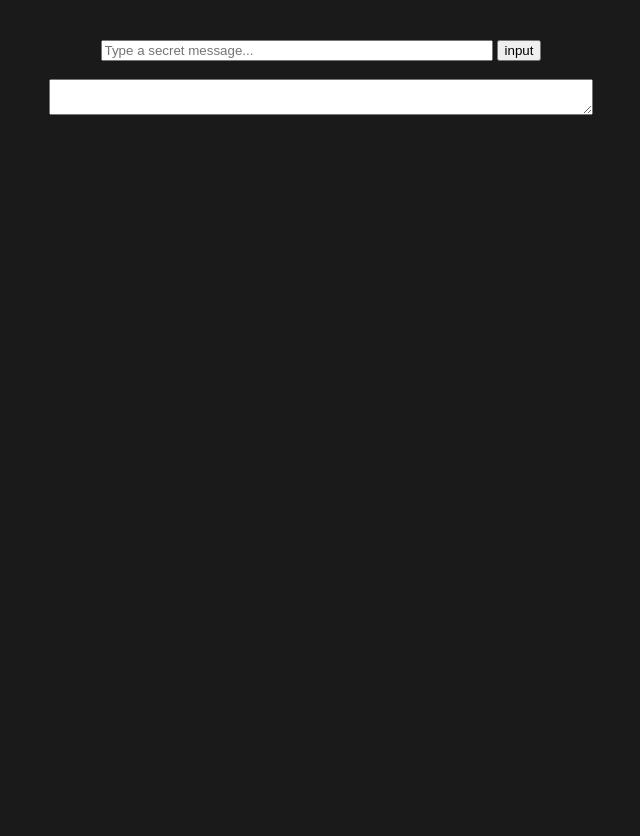
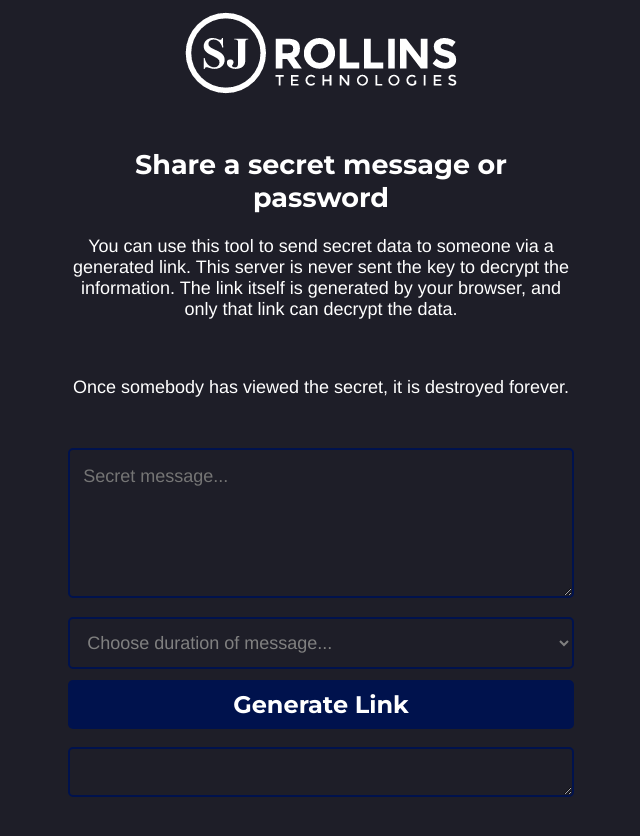
Before and after one commit to basht0p/BurnAfterClicking, a website: page public/index.html in a window 1280 px wide. Shown: the whole page, without its empty margins (319-959 px from the left). Drawn offline with nearby package versions, Linux system fonts and the light colour scheme.

Commit message:
Major Upgrade
Full functionality with cron-job deletion of stale data, styling, and much more.

v1.0

```diff
--- a/package.json
+++ b/package.json
@@ -11,6 +11,7 @@
   "license": "ISC",
   "dependencies": {
     "express": "^4.17.3",
+    "node-cron": "^3.0.0",
     "sqlite3": "^5.0.5"
   }
 }
--- a/public/index.html
+++ b/public/index.html
@@ -12,13 +12,33 @@
 	<link rel="stylesheet" href="style.css">
 </head>
 <body>
-	<div id="mainForm">
-		<form action="/" id="messageForm" method="post">
-			<input type="text" name="message" style="width:50%;" placeholder="Type a secret message..." />
-			<input type="submit" value="input" />
+	<img src="./sjrpath.png" class="logo" />
+	<div id="info">
+		<h2>Share a secret message or password</h2>
+		<p> You can use this tool to send secret data to someone via a generated link. This server is never sent the key to decrypt the information.
+		The link itself is generated by your browser, and only that link can decrypt the data.</p>
+		<br />
+		<p> Once somebody has viewed the secret, it is destroyed forever.</p>
+	</div>
+	<div id="messageForm">
+		<form id="mainForm">
+			<textarea name="message" id="message" class="feedback-input" placeholder="Secret message..."></textarea>
+			<select name="ttl" id="ttl" class="dropdownDisabledOption feedback-input">
+				<option class="dropdownOption" value="" disabled selected>Choose duration of message...</option>
+				<option class="dropdownOption" value="15">15 minutes</option>
+				<option class="dropdownOption" value="30">30 minutes</option>
+				<option class="dropdownOption" value="60">1 hour</option>
+				<option class="dropdownOption" value="180">3 hours</option>
+				<option class="dropdownOption" value="360">6 hours</option>
+				<option class="dropdownOption" value="720">12 hours</option>
+				<option class="dropdownOption" value="1440">1 day</option>
+				<option class="dropdownOption" value="2880">2 days</option>
+			</select>
+			<br />
+			<input type="submit" value="Generate Link" />
 			<br />
 			<br />
-			<textarea readonly style="font-weight:bolder; text-align:center; width:70%;" id="link"></textarea>
+			<textarea readonly id="link" class="feedback-input"></textarea>
 		</form>
 	</div>
 
--- a/public/linkGen.js
+++ b/public/linkGen.js
@@ -1,4 +1,3 @@
-
 function makeid(length) {
 	var result = '';
 	var characters = 'ABCDEFGHIJKLMNOPQRSTUVWXYZabcdefghijklmnopqrstuvwxyz0123456789';
@@ -35,14 +34,21 @@ $("#messageForm").submit(function (event) {
 
 	event.preventDefault();
 
-	var msgInput = $("#messageForm").find('input[name="message"]').val();
+	var duration = $("#messageForm").find('select[name="ttl"]').val();
+
+	var expiration = new Date();
+
+	expiration.setMinutes( expiration.getMinutes() + parseInt(duration))
+
+	var msgInput = $("#messageForm").find('textarea[name="message"]').val();
 
 	var encryptedMsg = encryptMsg(msgInput)
 
 	// AJAX options for LinkGen POST
 	var postData = {
 		"data": (encryptedMsg.toString()),
-		"iv": ivInit
+		"iv": ivInit,
+		"ttl": expiration.getTime()
 	}
 	const linkGenAjax = {
 		"type": 'POST',
@@ -52,7 +58,7 @@ $("#messageForm").submit(function (event) {
 		"async": false
 	}
 
-	// Send the data using post
+	// Send the post
 	$.ajax(linkGenAjax);
 
 	// Set link field to newly created link
--- a/public/show/style.css
+++ b/public/show/style.css
@@ -1,16 +1,46 @@
-html,
+@import url(https://fonts.googleapis.com/css?family=Montserrat:400,700);
+
 body {
-  height: 100%;
-  margin: 0;
-  padding: 0;
-  background-color: #1a1a1a;
-  color: rgb(0, 0, 0);
+    background: rgb(30,30,40);
+    max-width: 40%;
+    margin: 50px auto;
+    color: white;
+    font-family: 'Montserrat', Arial, Helvetica, sans-serif;
+    font-weight: 500;
+    padding: 13px;
+    margin-bottom: 15px;
+    text-align: center;
 }
 
-#mainForm {
-    margin-top: 40px;
-    width: 60%;
+.logo {
+    display: block;
     margin-left: auto;
     margin-right: auto;
-    text-align: center;
 }
+
+.feedback-input {
+    color: white;
+    font-family: Helvetica, Arial, sans-serif;
+    font-weight: 500;
+    font-size: 18px;
+    border-radius: 5px;
+    line-height: 22px;
+    background-color: transparent;
+    border: 2px solid #00124d;
+    transition: all 0.3s;
+    padding: 13px;
+    margin-bottom: 15px;
+    width: 100%;
+    box-sizing: border-box;
+    outline: 0;
+    overflow: auto;
+}
+
+    .feedback-input:focus {
+        border: 2px solid #002499;
+    }
+
+#link {
+    line-height: 100%;
+    text-align: left;
+}
--- a/public/style.css
+++ b/public/style.css
@@ -1,16 +1,97 @@
-html,
+@import url(https://fonts.googleapis.com/css?family=Montserrat:400,700);
+
 body {
-  height: 100%;
-  margin: 0;
-  padding: 0;
-  background-color: #1a1a1a;
-  color: rgb(0, 0, 0);
+    background: rgb(30,30,40);
 }
 
-#mainForm {
-    margin-top: 40px;
-    width: 60%;
+form {
+    max-width: 40%;
+    margin: 50px auto;
+}
+
+.logo {
+    display: block;
     margin-left: auto;
     margin-right: auto;
+}
+
+#info {
+    color: white;
+    font-weight: 500;
+    font-size: 18px;
     text-align: center;
+    max-width: 40%;
+    margin: 50px auto;
 }
+
+#info h2 {
+    font-family: 'Montserrat', Arial, Helvetica, sans-serif;
+}
+
+#info p {
+    font-family: Helvetica, Arial, sans-serif;
+}
+
+.feedback-input {
+    color: white;
+    font-family: Helvetica, Arial, sans-serif;
+    font-weight: 500;
+    font-size: 18px;
+    border-radius: 5px;
+    line-height: 22px;
+    background-color: transparent;
+    border: 2px solid #00124d;
+    transition: all 0.3s;
+    padding: 13px;
+    margin-bottom: 15px;
+    width: 100%;
+    box-sizing: border-box;
+    outline: 0;
+}
+
+    .feedback-input:focus {
+        border: 2px solid #002499;
+    }
+
+#message {
+    height: 150px;
+    line-height: 150%;
+    resize: vertical;
+}
+
+#link {
+    height: 50px;
+    line-height: 100%;
+    resize: vertical;
+    text-align: center;
+    font-weight: bolder;
+}
+
+.dropdownOption {
+    color: #ffffff;
+    background: rgb(30,30,40);
+}
+
+.dropdownDisabledOption {
+    color: #808080;
+}
+
+[type="submit"] {
+    font-family: 'Montserrat', Arial, Helvetica, sans-serif;
+    width: 100%;
+    background: #00124d;
+    border-radius: 5px;
+    border: 0;
+    cursor: pointer;
+    color: white;
+    font-size: 24px;
+    padding-top: 10px;
+    padding-bottom: 10px;
+    transition: all 0.3s;
+    margin-top: -4px;
+    font-weight: 700;
+}
+
+    [type="submit"]:hover {
+        background: #002499;
+    }
```
Also changed, not shown: nodecron.js (added, +24 -0 lines), public/show/index.html (+11 -2 lines), server.js (+19 -6 lines), public/show/sjrpath.png (added), public/sjrpath.png (added), 2 other files.
